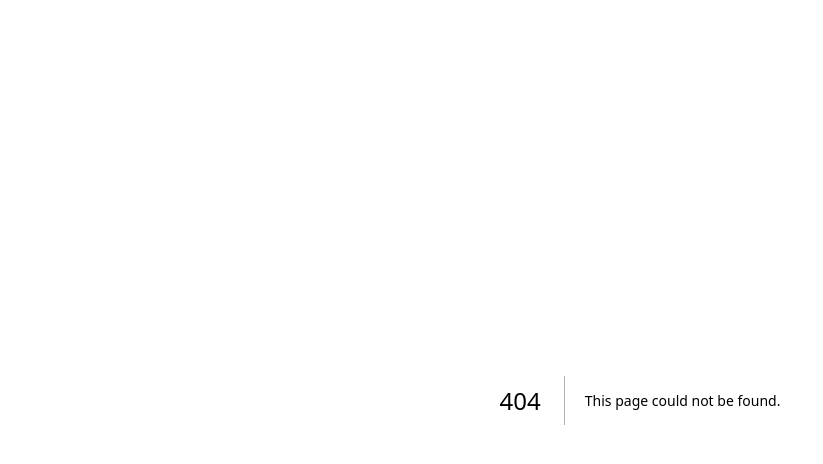
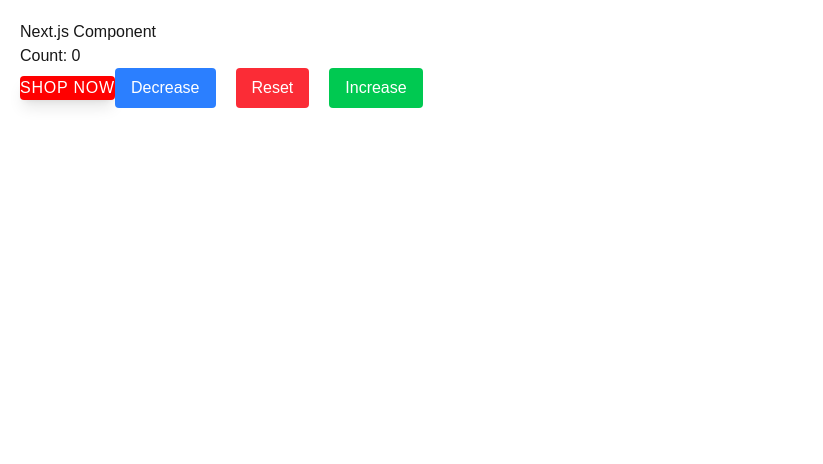
Before and after one commit to Dev-Bless/Next.js-Full-Stack-Todo-Application, a Next.js app in the folder todo-app/: page /again in a window 1280 px wide. Before the commit this address had no page. Shown: the top 464 px of the page, without its empty margins (0-823 px from the left). Built offline with nearby package versions, Linux system fonts and the light colour scheme.

Commit message:
feat(frontend): implement button for reusability sake

```diff
--- /dev/null
+++ b/todo-app/app/again/page.tsx
@@ -0,0 +1,55 @@
+'use client';
+import { useState } from 'react';
+import type { NextPage } from 'next';
+import Button from "@/app/components/ui/button/button";
+
+const Again: NextPage = () => {
+    const [count, setCount] = useState<number>(0);
+
+    const increment = () => {
+        setCount(prev => prev + 1);
+    };
+
+    const reset =()=>{
+        setCount(0)
+    };
+
+    const decrement = () =>{
+        setCount(prev => prev-1)
+    }
+
+    return (
+        <div className="container p-5">
+            <h1>Next.js Component</h1>
+            <p>Count: {count}</p>
+            <Button
+                className="uppercase tracking-wider shadow-lg"
+                bgColor="red"
+                hoverBgColor="gray-800"
+                padding="10"
+            >
+                Shop Now
+            </Button>
+            <button
+                onClick={decrement}
+                className="px-4 py-2 bg-blue-500 text-white rounded hover:bg-blue-600 mr-5"
+            >
+                Decrease
+            </button>
+            <button
+                onClick={reset}
+                className="px-4 py-2 bg-red-500 text-white rounded hover:bg-red-600 mr-5"
+            >
+                Reset
+            </button>
+            <button
+                onClick={increment}
+                className="px-4 py-2 bg-green-500 text-white rounded hover:bg-green-600"
+            >
+               Increase
+            </button>
+        </div>
+    );
+};
+
+export default Again;
--- /dev/null
+++ b/todo-app/app/components/ui/button/button.tsx
@@ -0,0 +1,52 @@
+'use client';
+
+import {ButtonProps} from "@/app/components/ui/button/type";
+import React from "react";
+
+const Button: React.FC<ButtonProps> = ({children, onClick, type = 'button', disabled = false,
+                                           className = '',
+                                           color = 'white',
+                                           bgColor = 'blue-500',
+                                           width = 'auto',
+                                           height = 'auto',
+                                           borderRadius = '0.25rem',
+                                           border = 'none',
+                                           fontSize = '1rem',
+                                           fontWeight = 'normal',
+                                           hoverColor = color,
+                                           hoverBgColor = bgColor,
+                                           padding = '1px',
+                                           ...props
+                                       }) => {
+
+    const formatSize = (value: string | number) =>
+        typeof value === 'number' ? `${value}px` : value;
+
+    return (
+        <button
+            type={type}
+            onClick={onClick}
+            disabled={disabled}
+            className={`${className} transition-colors duration-200`}
+            style={{
+                color,
+                backgroundColor: bgColor,
+                width: formatSize(width),
+                height: formatSize(height),
+                borderRadius: formatSize(borderRadius),
+                border,
+                fontSize: formatSize(fontSize),
+                fontWeight,
+                padding: formatSize(padding),
+
+                ['--hover-color' as any]: hoverColor,
+                ['--hover-bg-color' as any]: hoverBgColor,
+            }}
+            {...props}
+        >
+            {children}
+        </button>
+    );
+};
+
+export default Button;
```
